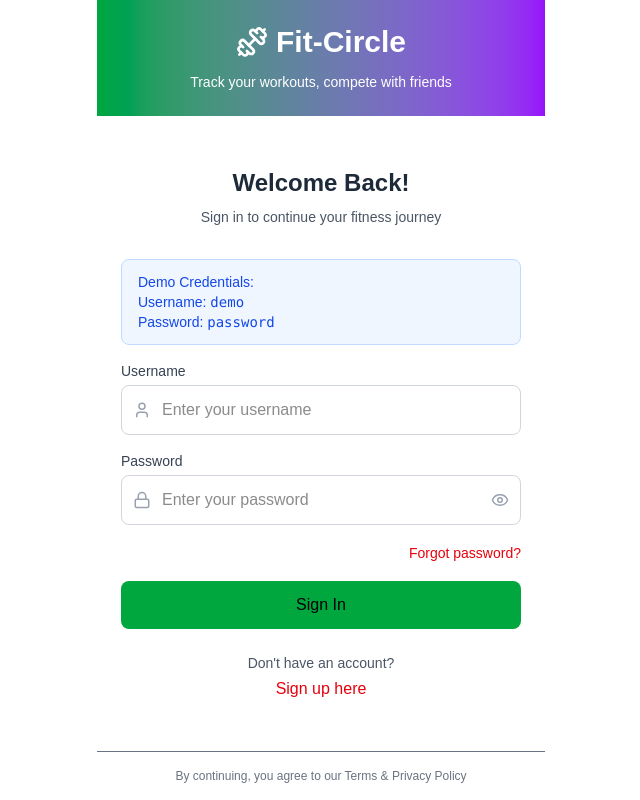
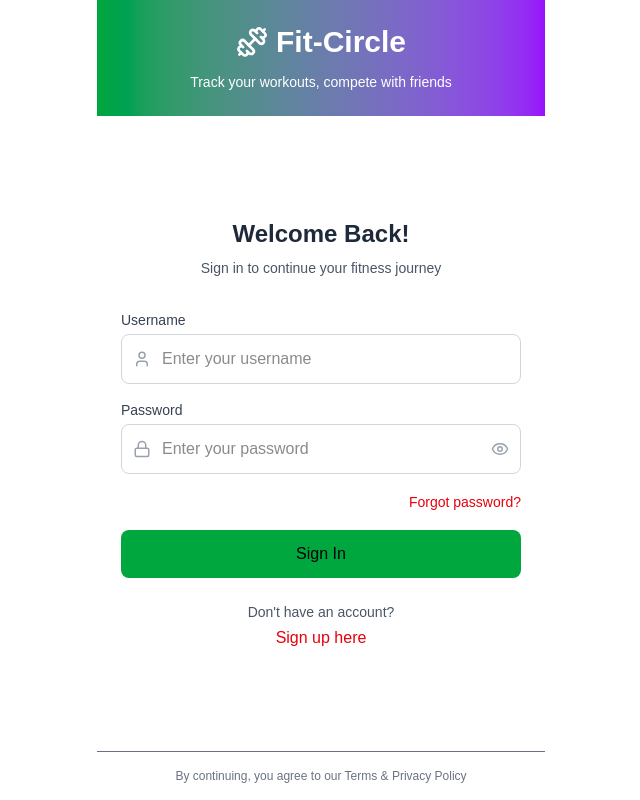
Before and after one commit to ZTFitru/fit-circle, a Next.js app: page / in a window 1280 px wide. Shown: the whole page, without its empty margins (319-959 px from the left). Built offline with nearby package versions, Linux system fonts and the light colour scheme.

Commit message:
Updated main auth page

```diff
--- a/src/components/auth/LoginForm.jsx
+++ b/src/components/auth/LoginForm.jsx
@@ -62,13 +62,6 @@ const LoginForm = ({ onLogin }) => {
           {error}
         </div>
       )}
-
-      {/* Demo Credentials Info */}
-      <div className="bg-blue-50 border border-blue-200 text-blue-700 px-4 py-3 rounded-lg text-sm">
-        <p className="font-medium">Demo Credentials:</p>
-        <p>Username: <code>demo</code></p>
-        <p>Password: <code>password</code></p>
-      </div>
 
       {/* Username Field */}
       <div>
```
